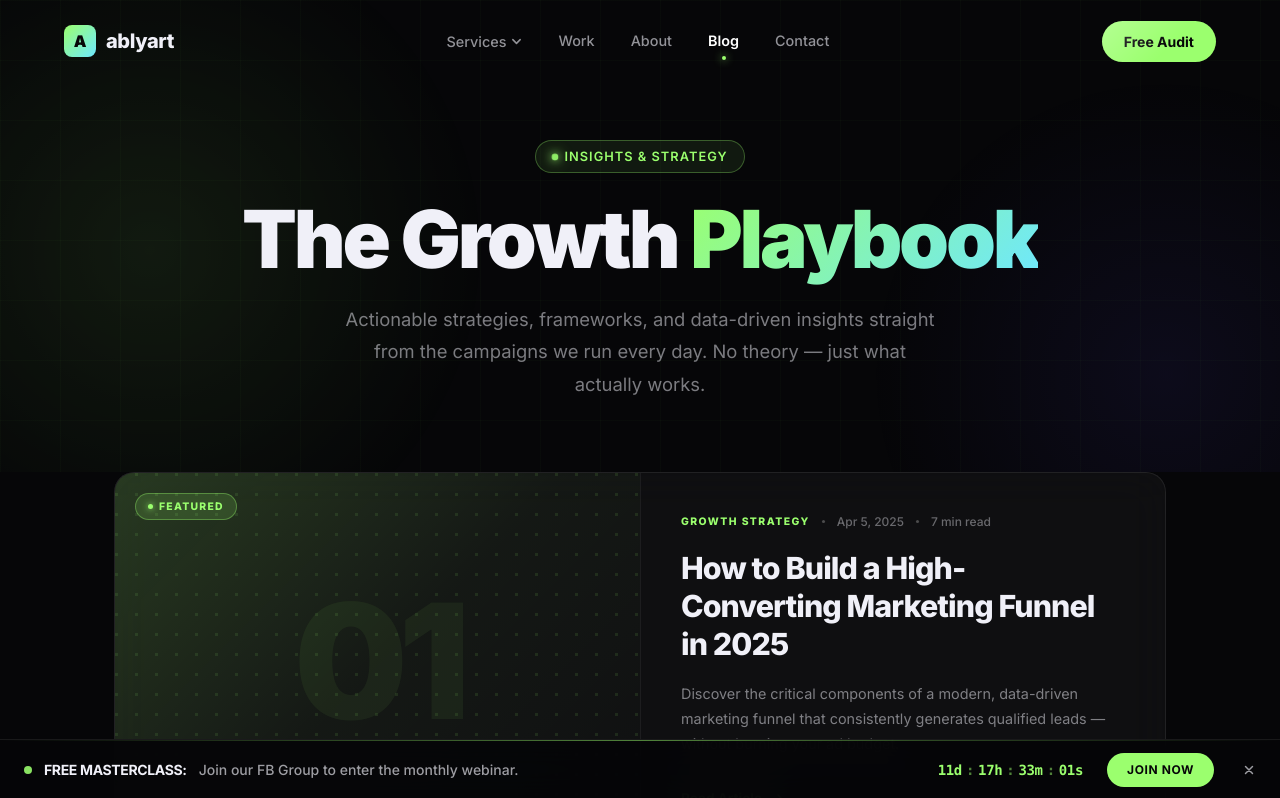
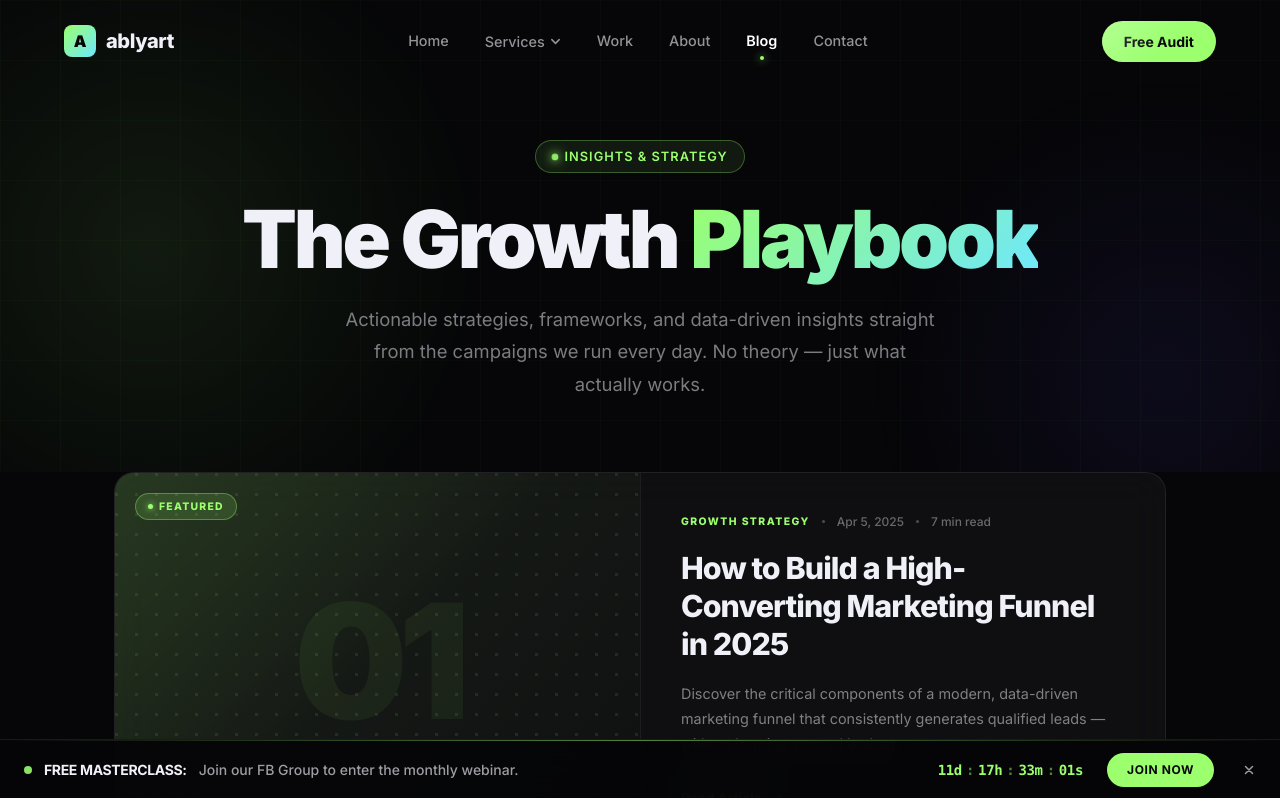
Before and after one commit to einfoengine/ablyart, a Next.js app: page /blog in a window 1280 px wide. Shown: the top 798 px of the page. Built offline with nearby package versions, Linux system fonts and the light colour scheme.

Commit message:
Home button added

```diff
--- a/src/app/globals.css
+++ b/src/app/globals.css
@@ -76,7 +76,7 @@ body {
   top: -100px;
   background: radial-gradient(circle, rgba(155, 255, 110, 0.12) 0%, transparent 70%);
   pointer-events: none;
-  animation: blobPulse 8s ease-in-out infinite alternate;
+  animation: blobPulse 3s ease-in-out infinite alternate;
 }
 
 .hero-blob-2 {
@@ -87,7 +87,7 @@ body {
   top: 100px;
   background: radial-gradient(circle, rgba(100, 80, 255, 0.08) 0%, transparent 70%);
   pointer-events: none;
-  animation: blobPulse 12s ease-in-out infinite alternate-reverse;
+  animation: blobPulse 4.5s ease-in-out infinite alternate-reverse;
 }
 
 @keyframes blobPulse {
--- a/src/components/Navbar.tsx
+++ b/src/components/Navbar.tsx
@@ -22,6 +22,7 @@ export default function Navbar() {
 
   // Nav items → all dedicated pages
   const navItems = [
+    { label: "Home",    href: "/" },
     { label: "Work",    href: "/work" },
     { label: "About",   href: "/about" },
     { label: "Blog",    href: "/blog" },
@@ -102,13 +103,9 @@ export default function Navbar() {
           style={{ display: "flex", alignItems: "center", gap: "36px" }}
           className="desktop-nav"
         >
-          {/* ── Services mega menu trigger ── */}
-          <ServicesMegaMenu isScrolled={scrolled} />
-
-          {/* ── Other links ── */}
-          {navItems.map(({ label, href }) => {
+          {navItems.map(({ label, href }, index) => {
             const isActive = pathname === href || pathname.startsWith(href + "/");
-            return (
+            const linkNode = (
               <NextLink
                 key={label}
                 href={href}
@@ -142,6 +139,12 @@ export default function Navbar() {
                 />
               </NextLink>
             );
+
+            // Render Services dropdown immediately after Home (index 0)
+            return [
+              linkNode,
+              index === 0 ? <ServicesMegaMenu key="services-menu" isScrolled={scrolled} /> : null
+            ];
           })}
         </div>
 
@@ -221,17 +224,8 @@ export default function Navbar() {
             borderRadius: scrolled ? "0 0 24px 24px" : "0",
           }}
         >
-          {/* Services in mobile: links to homepage services section */}
-          <a
-            href="/#services"
-            className="nav-link"
-            onClick={() => setMenuOpen(false)}
-            style={{ fontSize: "1rem" }}
-          >
-            Services
-          </a>
-
-          {navItems.map(({ label, href }) => (
+          {navItems.map(({ label, href }, index) => {
+            const linkNode = (
               <NextLink
                 key={label}
                 href={href}
@@ -241,7 +235,23 @@ export default function Navbar() {
               >
                 {label}
               </NextLink>
-          ))}
+            );
+
+            return [
+              linkNode,
+              index === 0 ? (
+                <a
+                  key="services-mobile"
+                  href="/#services"
+                  className="nav-link"
+                  onClick={() => setMenuOpen(false)}
+                  style={{ fontSize: "1rem" }}
+                >
+                  Services
+                </a>
+              ) : null
+            ];
+          })}
 
           {/* Mobile CTA */}
           <button
```
Lines whose indentation alone changed are shown as unchanged.
